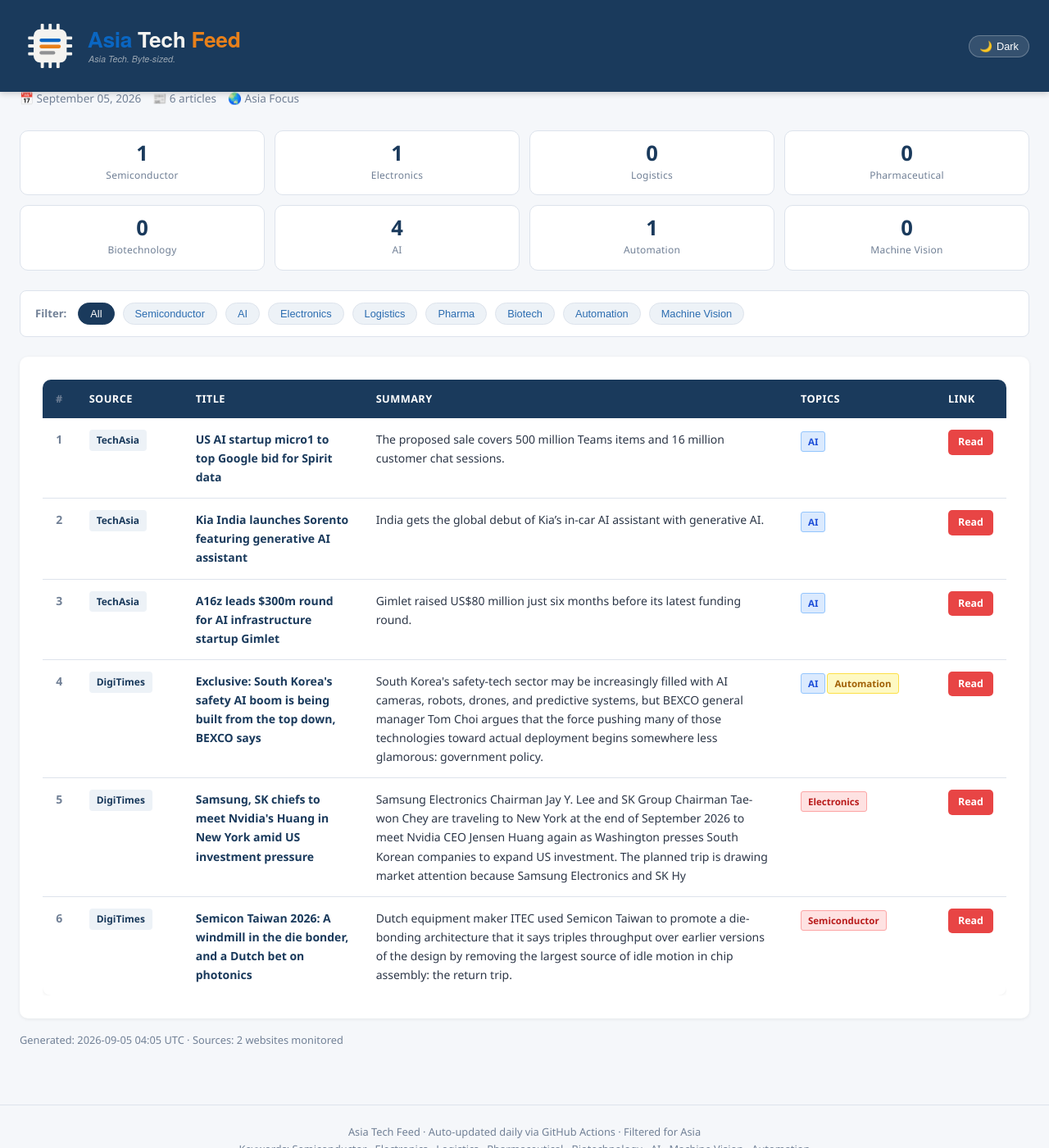
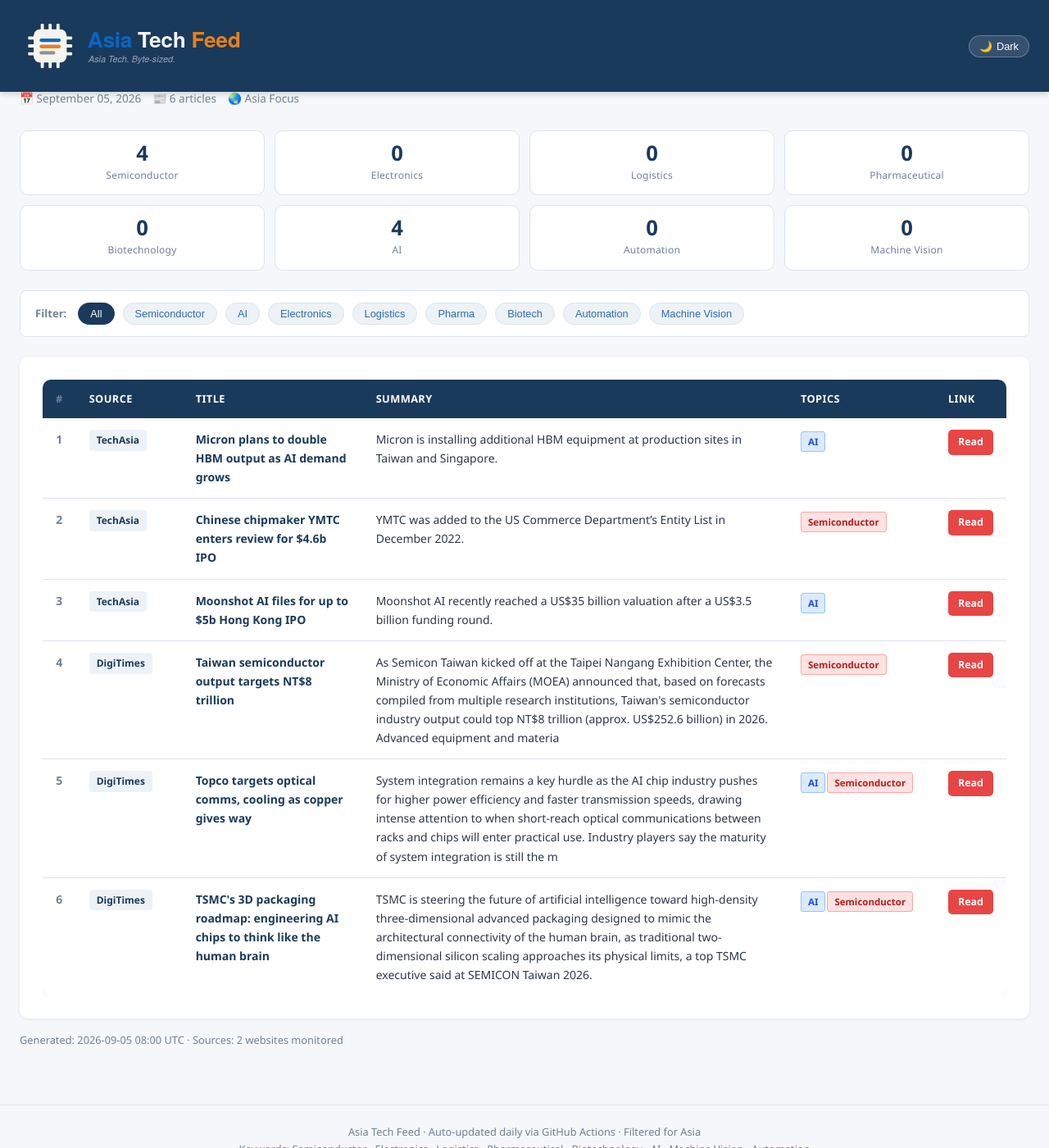
Before and after one commit to asiatechfeed/Asia-Tech-Feed, a Jekyll site: the page built from _posts/2026-09-05-asia-tech-news-digest.md, in a window 1280 px wide and 1400 px high, scrolled down 367 px. Shown: the whole window at 82% size. Built offline with Jekyll 4.4.1, drawn with Linux system fonts in a browser that asks for light colours; a script that is not in the unit is left out; some of the changed text lies outside the part shown.

Commit message:
📰 News digest 2026-09-05 (6 articles)

```diff
--- a/_posts/2026-09-05-asia-tech-news-digest.md
+++ b/_posts/2026-09-05-asia-tech-news-digest.md
@@ -1,15 +1,15 @@
 ---
 layout: post
 title: "Asia Tech News Digest - September 05, 2026"
-date: 2026-09-05 12:05:58 +0800
+date: 2026-09-05 16:00:42 +0800
 articles_count: 6
 sources_count: 2
 sources: ["DigiTimes", "TechAsia"]
 csv_file: /assets/data/news-2026-09-05.tsv
-featured_title: "US AI startup micro1 to top Google bid for Spirit data"
-featured_url: "https://www.techinasia.com/endowus-ceo-gregory-van-optimistic-profitability"
+featured_title: "Micron plans to double HBM output as AI demand grows"
+featured_url: "https://www.techinasia.com/micron-reports-q2-revenue-of-23-9b-tops-estimates"
 featured_source: "TechAsia"
-featured_summary: "The proposed sale covers 500 million Teams items and 16 million customer chat sessions."
+featured_summary: "Micron is installing additional HBM equipment at production sites in Taiwan and Singapore."
 featured_image: ""
 ---
 
@@ -28,50 +28,50 @@ featured_image: ""
 <tr>
   <td class="col-num">1</td>
   <td class="col-source"><span class="source-badge">TechAsia</span></td>
-  <td class="col-title"><span class="article-title">US AI startup micro1 to top Google bid for Spirit data</span></td>
-  <td class="col-summary">The proposed sale covers 500 million Teams items and 16 million customer chat sessions.</td>
+  <td class="col-title"><span class="article-title">Micron plans to double HBM output as AI demand grows</span></td>
+  <td class="col-summary">Micron is installing additional HBM equipment at production sites in Taiwan and Singapore.</td>
   <td class="col-tags"><span class="tag ai">AI</span></td>
-  <td class="col-link"><a class="btn-link" href="https://www.techinasia.com/endowus-ceo-gregory-van-optimistic-profitability" target="_blank" rel="noopener">Read</a></td>
+  <td class="col-link"><a class="btn-link" href="https://www.techinasia.com/micron-reports-q2-revenue-of-23-9b-tops-estimates" target="_blank" rel="noopener">Read</a></td>
 </tr>
 <tr>
   <td class="col-num">2</td>
   <td class="col-source"><span class="source-badge">TechAsia</span></td>
-  <td class="col-title"><span class="article-title">Kia India launches Sorento featuring generative AI assistant</span></td>
-  <td class="col-summary">India gets the global debut of Kia’s in-car AI assistant with generative AI.</td>
-  <td class="col-tags"><span class="tag ai">AI</span></td>
-  <td class="col-link"><a class="btn-link" href="https://www.techinasia.com/hyundai-motor-india-sales-rise-6-6-to-58702-units" target="_blank" rel="noopener">Read</a></td>
+  <td class="col-title"><span class="article-title">Chinese chipmaker YMTC enters review for $4.6b IPO</span></td>
+  <td class="col-summary">YMTC was added to the US Commerce Department’s Entity List in December 2022.</td>
+  <td class="col-tags"><span class="tag semi">Semiconductor</span></td>
+  <td class="col-link"><a class="btn-link" href="https://www.techinasia.com/chinese-chipmaker-ymtc-tops-kioxia-nand-shipments-report" target="_blank" rel="noopener">Read</a></td>
 </tr>
 <tr>
   <td class="col-num">3</td>
   <td class="col-source"><span class="source-badge">TechAsia</span></td>
-  <td class="col-title"><span class="article-title">A16z leads $300m round for AI infrastructure startup Gimlet</span></td>
-  <td class="col-summary">Gimlet raised US$80 million just six months before its latest funding round.</td>
+  <td class="col-title"><span class="article-title">Moonshot AI files for up to $5b Hong Kong IPO</span></td>
+  <td class="col-summary">Moonshot AI recently reached a US$35 billion valuation after a US$3.5 billion funding round.</td>
   <td class="col-tags"><span class="tag ai">AI</span></td>
-  <td class="col-link"><a class="btn-link" href="https://www.techinasia.com/microsoftbacked-dmatrix-starts-shipping-ai-chip" target="_blank" rel="noopener">Read</a></td>
+  <td class="col-link"><a class="btn-link" href="https://www.techinasia.com/chinas-moonshot-ai-targets-50b-valuation" target="_blank" rel="noopener">Read</a></td>
 </tr>
 <tr>
   <td class="col-num">4</td>
   <td class="col-source"><span class="source-badge">DigiTimes</span></td>
-  <td class="col-title"><span class="article-title">Exclusive: South Korea's safety AI boom is being built from the top down, BEXCO says</span></td>
-  <td class="col-summary">South Korea's safety-tech sector may be increasingly filled with AI cameras, robots, drones, and predictive systems, but BEXCO general manager Tom Choi argues that the force pushing many of those technologies toward actual deployment begins somewhere less glamorous: government policy.</td>
-  <td class="col-tags"><span class="tag ai">AI</span><span class="tag auto">Automation</span></td>
-  <td class="col-link"><a class="btn-link" href="https://www.digitimes.com/news/a20260904VL208/government-expo-technology.html" target="_blank" rel="noopener">Read</a></td>
+  <td class="col-title"><span class="article-title">Taiwan semiconductor output targets NT$8 trillion</span></td>
+  <td class="col-summary">As Semicon Taiwan kicked off at the Taipei Nangang Exhibition Center, the Ministry of Economic Affairs (MOEA) announced that, based on forecasts compiled from multiple research institutions, Taiwan's semiconductor industry output could top NT$8 trillion (approx. US$252.6 billion) in 2026. Advanced equipment and materia</td>
+  <td class="col-tags"><span class="tag semi">Semiconductor</span></td>
+  <td class="col-link"><a class="btn-link" href="https://www.digitimes.com/news/a20260904PD237/taiwan-semiconductors-equipment-development-moea-taipei.html" target="_blank" rel="noopener">Read</a></td>
 </tr>
 <tr>
   <td class="col-num">5</td>
   <td class="col-source"><span class="source-badge">DigiTimes</span></td>
-  <td class="col-title"><span class="article-title">Samsung, SK chiefs to meet Nvidia's Huang in New York amid US investment pressure</span></td>
-  <td class="col-summary">Samsung Electronics Chairman Jay Y. Lee and SK Group Chairman Tae-won Chey are traveling to New York at the end of September 2026 to meet Nvidia CEO Jensen Huang again as Washington presses South Korean companies to expand US investment. The planned trip is drawing market attention because Samsung Electronics and SK Hy</td>
-  <td class="col-tags"><span class="tag semi">Electronics</span></td>
-  <td class="col-link"><a class="btn-link" href="https://www.digitimes.com/news/a20260904PD232/samsung-investment-nvidia-sk-group-sk-hynix.html?chid=10" target="_blank" rel="noopener">Read</a></td>
+  <td class="col-title"><span class="article-title">Topco targets optical comms, cooling as copper gives way</span></td>
+  <td class="col-summary">System integration remains a key hurdle as the AI chip industry pushes for higher power efficiency and faster transmission speeds, drawing intense attention to when short-reach optical communications between racks and chips will enter practical use. Industry players say the maturity of system integration is still the m</td>
+  <td class="col-tags"><span class="tag ai">AI</span><span class="tag semi">Semiconductor</span></td>
+  <td class="col-link"><a class="btn-link" href="https://www.digitimes.com/news/a20260904PD235/topco-copper-cooling-ai-chip-transmission.html" target="_blank" rel="noopener">Read</a></td>
 </tr>
 <tr>
   <td class="col-num">6</td>
   <td class="col-source"><span class="source-badge">DigiTimes</span></td>
-  <td class="col-title"><span class="article-title">Semicon Taiwan 2026: A windmill in the die bonder, and a Dutch bet on photonics</span></td>
-  <td class="col-summary">Dutch equipment maker ITEC used Semicon Taiwan to promote a die-bonding architecture that it says triples throughput over earlier versions of the design by removing the largest source of idle motion in chip assembly: the return trip.</td>
-  <td class="col-tags"><span class="tag semi">Semiconductor</span></td>
-  <td class="col-link"><a class="btn-link" href="https://www.digitimes.com/news/a20260904VL220/dutch-wafer-packaging-photonics-semicon-taiwan.html" target="_blank" rel="noopener">Read</a></td>
+  <td class="col-title"><span class="article-title">TSMC's 3D packaging roadmap: engineering AI chips to think like the human brain</span></td>
+  <td class="col-summary">TSMC is steering the future of artificial intelligence toward high-density three-dimensional advanced packaging designed to mimic the architectural connectivity of the human brain, as traditional two-dimensional silicon scaling approaches its physical limits, a top TSMC executive said at SEMICON Taiwan 2026.</td>
+  <td class="col-tags"><span class="tag ai">AI</span><span class="tag semi">Semiconductor</span></td>
+  <td class="col-link"><a class="btn-link" href="https://www.digitimes.com/news/a20260903VL229/tsmc-roadmap-silicon-packaging-cowos.html" target="_blank" rel="noopener">Read</a></td>
 </tr>
 </tbody>
 </table>
```
Also changed, not shown: _data/seen_urls.json (+7 -1 lines), _digest_meta.json (+13 -13 lines), assets/data/news-2026-09-05.tsv (+6 -6 lines), assets/data/search-index.json.
